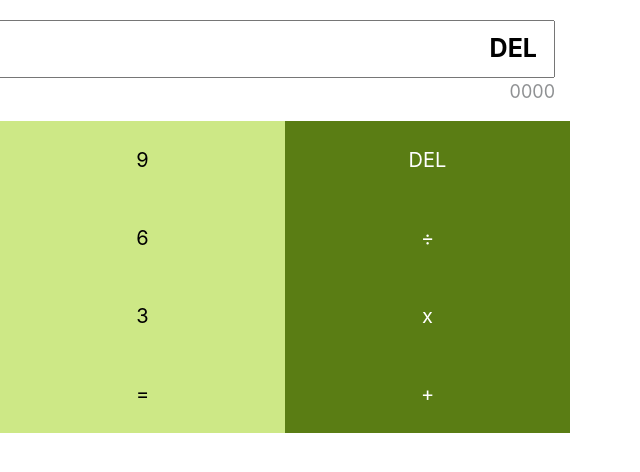
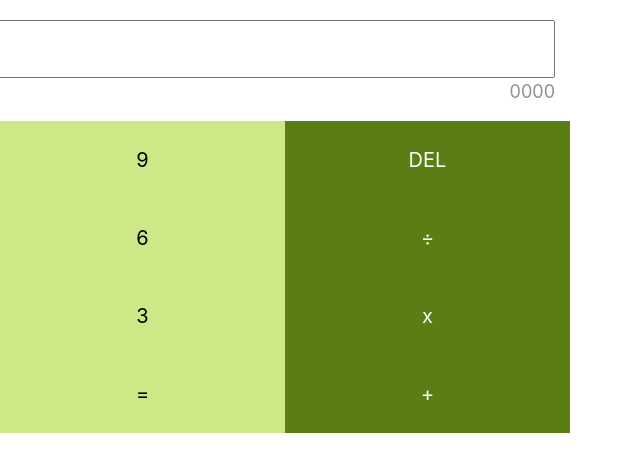
Before and after one commit to mclegacycodes/javascriptcalculator, a plain HTML site: page index.html in a window 1280 px wide. Both pictures are taken after a click on the button "DEL". Shown: the full height of the page, 640-1280 px from the left. Drawn offline with nearby package versions, Linux system fonts and the light colour scheme.

Commit message:
clear function made and display font size reduced

```diff
--- a/index.js
+++ b/index.js
@@ -7,6 +7,14 @@ var display = document.getElementById("display");
 //function to display number when key is pressed
 keys.forEach(key => key.addEventListener('click',function(e){
 
+    //when del key is pressed, clear the display screen
 
-display.value+= key.innerText;
+if(key.innerText=="DEL"){
+    display.value="";
+}else{
+    //console.log(e.target.dataset.action);
+    display.value+= key.innerText;
+}
+
+
 }))
--- a/style.css
+++ b/style.css
@@ -18,7 +18,7 @@ main{
 /* dealing with the input tag */
 input{
     width: 100%;
-    font-weight: bold;
+    font-weight: 400;
     font-size: 25px;
     padding: 8px 16px;
     text-align: right;
```
